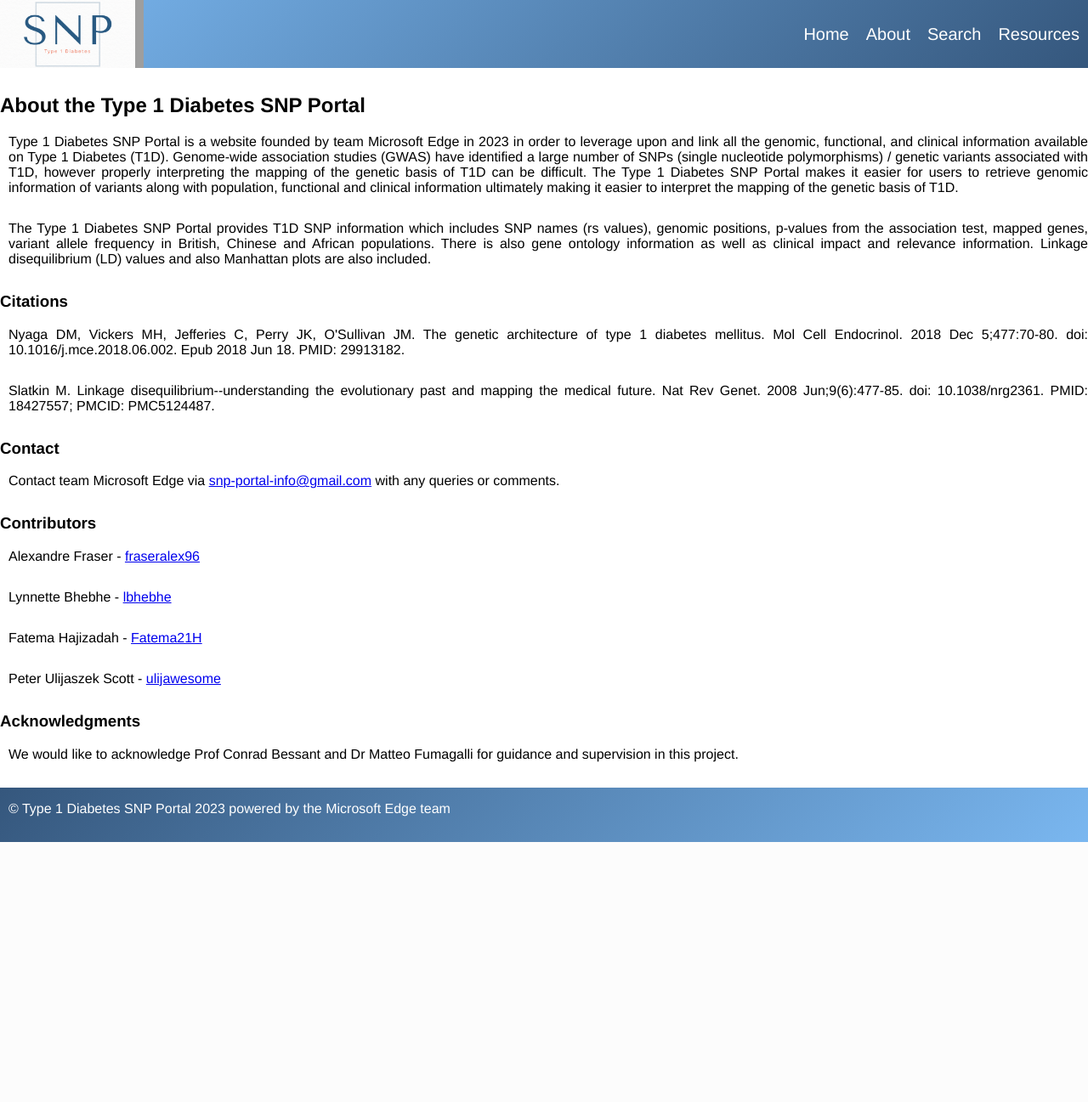
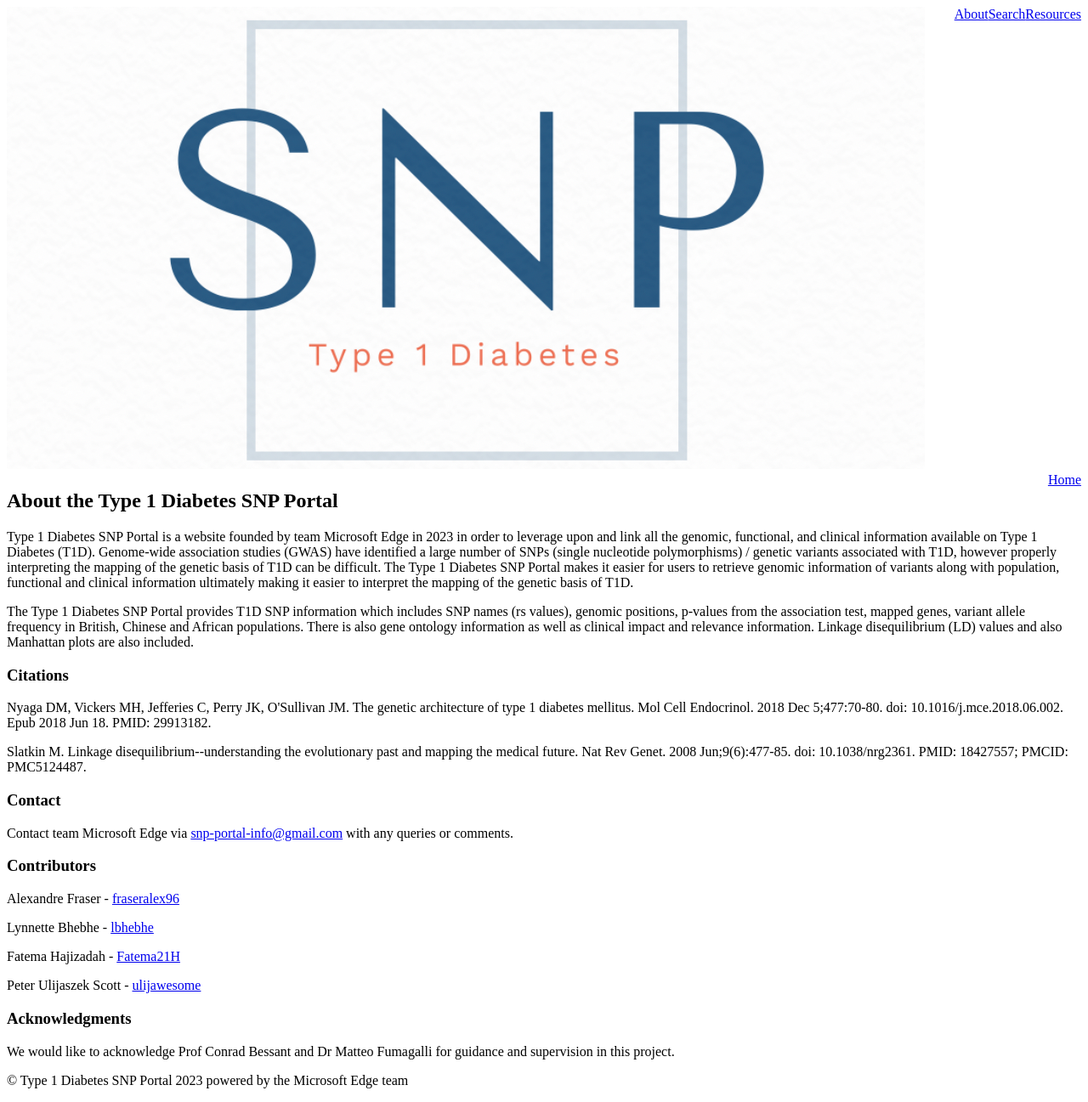
Before and after one commit to fraseralex96/T1-Diabetes-SNP-Portal, a Flask app: page /about in a window 1280 px wide. Shown: the whole page at 85% size. Before the commit the page ends 991 px from the top, so only its background shows below. Run offline with Flask 3, Linux system fonts and the light colour scheme; parts of the project's set-up code (start-up, migrations or seed data) failed here and were passed over; grey boxes are pictures that could not be loaded.

Commit message:
Update base.html

```diff
--- a/final_website/templates/base.html
+++ b/final_website/templates/base.html
@@ -1,11 +1,7 @@
 <!DOCTYPE html>
 
 <html>
-  <head>
-    <title>SNP Portal</title>
-    <link href="../static/css/style.css" rel="stylesheet">
-    <link rel="icon" type="image/jpeg" href="../static/images/logo.jpeg">
-  </head>
+
   <body>
 
     <!--Header with anchor tags to relavant pages -->
```
